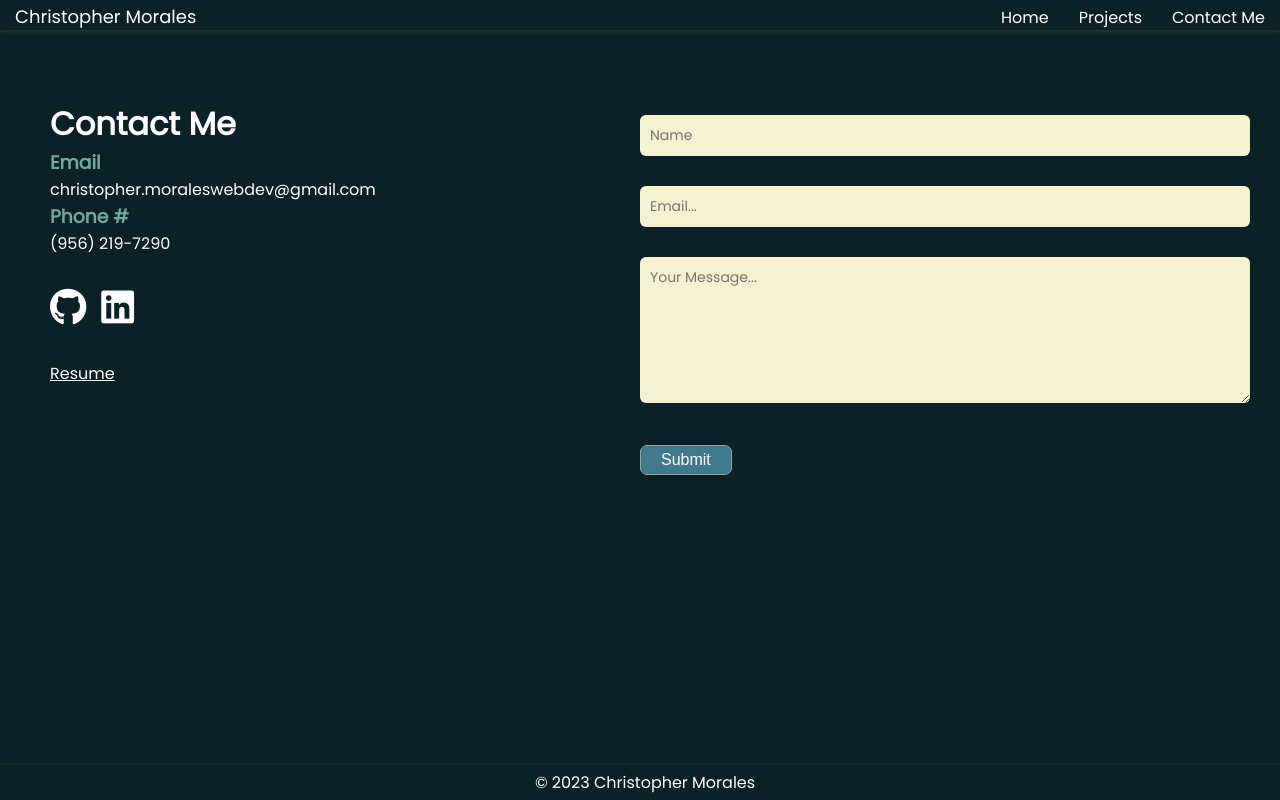
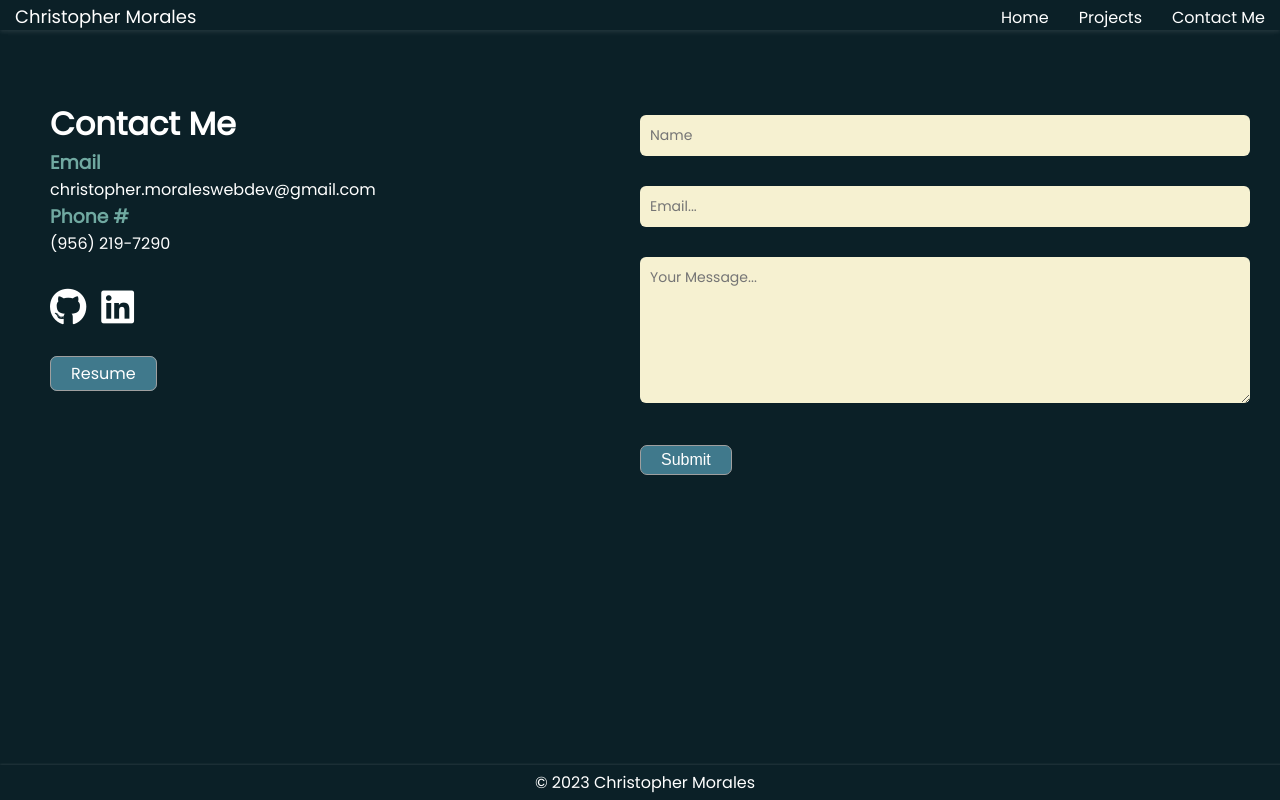
Before and after one commit to christophermoraleswebdev/ReactPortfolio, a React (Vite) app in the folder portfolio/: page /contactMe in a window 1280 px wide. Built offline with nearby package versions, Linux system fonts and the light colour scheme.

Commit message:
updated resume

```diff
--- a/portfolio/src/components/ContactMe.jsx
+++ b/portfolio/src/components/ContactMe.jsx
@@ -19,7 +19,7 @@
             <a href="https://github.com/christophermoraleswebdev" target="_blank"><i className="fa-brands fa-github fa-lg"></i></a>
             <a href="https://www.linkedin.com/in/christopher-moralesse/" target="_blank"><i className="fa-brands fa-linkedin fa-lg"></i></a>
           </div>
-          <a href="https://docs.google.com/document/d/1LdG58ZGiaCBITNQEHK9Nn0pepCMqLBQuo89YNxEpL9M/edit?usp=sharing">Resume</a>
+          <a href="https://docs.google.com/document/d/1LdG58ZGiaCBITNQEHK9Nn0pepCMqLBQuo89YNxEpL9M/edit?usp=sharing" target="_blank" className="btn resume-btn">Resume</a>
         </div>
         <div className="contact-right">
         <form onSubmit={handleSubmit} className='form'>
```
